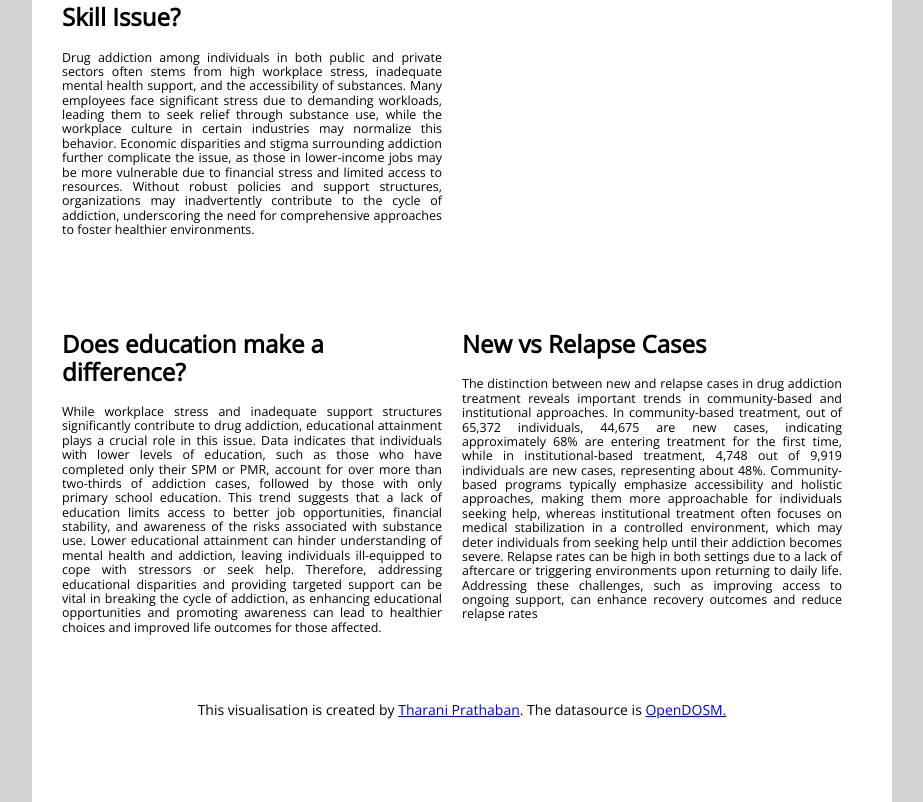
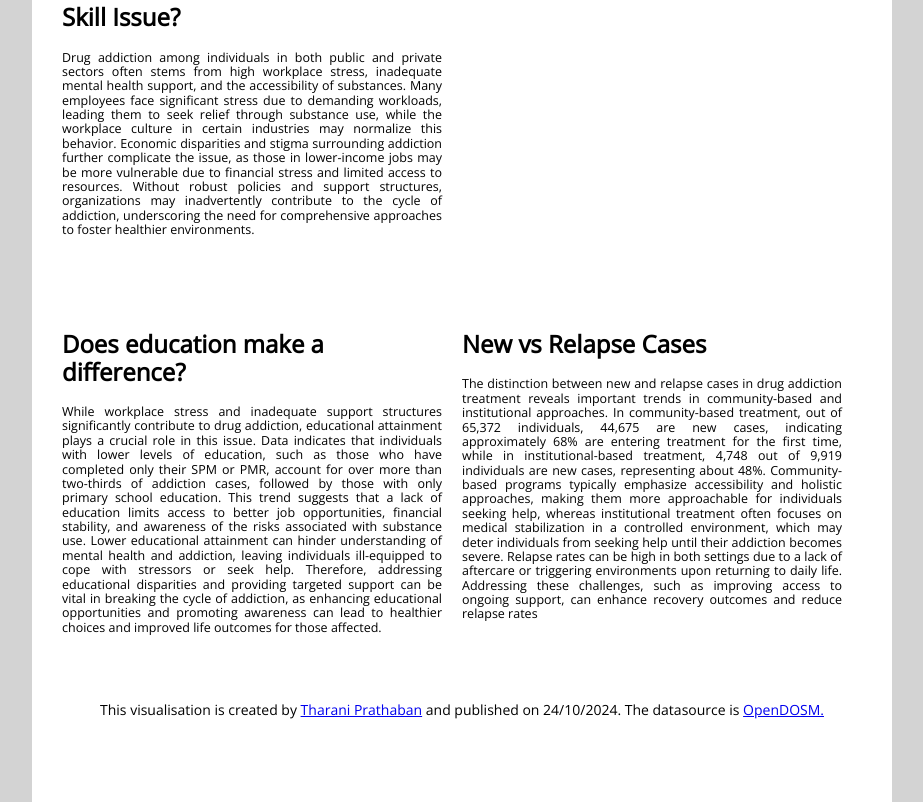
Before and after one commit to itharani/data-visualisation-project, a plain HTML site: page index.html in a window 1280 px wide. Shown: the part 967-1769 px from the top of the page, without its empty margins (178-1101 px from the left). Drawn offline with nearby package versions, Linux system fonts and the light colour scheme; a script that the page names is missing.

Commit message:
Insert date

```diff
--- a/index.html
+++ b/index.html
@@ -169,7 +169,7 @@
 
       <div class="pure-g">
         <div class="pure-u-1-1 small-font">
-          <p style="text-align: center;">This visualisation is created by <a href="https://github.com/itharani" target="_blank">Tharani Prathaban</a>. The datasource is <a href="https://open.dosm.gov.my/publications/crime_2023" target=" _blank">OpenDOSM</href>.</p>
+          <p style="text-align: center;">This visualisation is created by <a href="https://github.com/itharani" target="_blank">Tharani Prathaban</a> and published on 24/10/2024. The datasource is <a href="https://open.dosm.gov.my/publications/crime_2023" target=" _blank">OpenDOSM</href>.</p>
         </div>
       </div>
 
```
